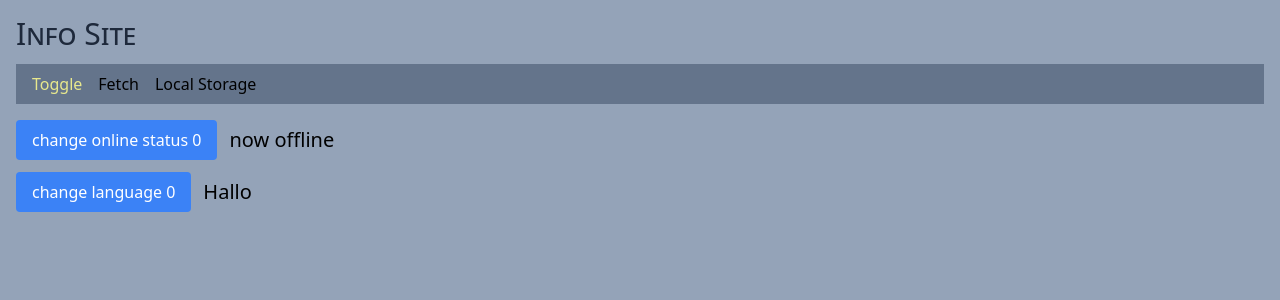
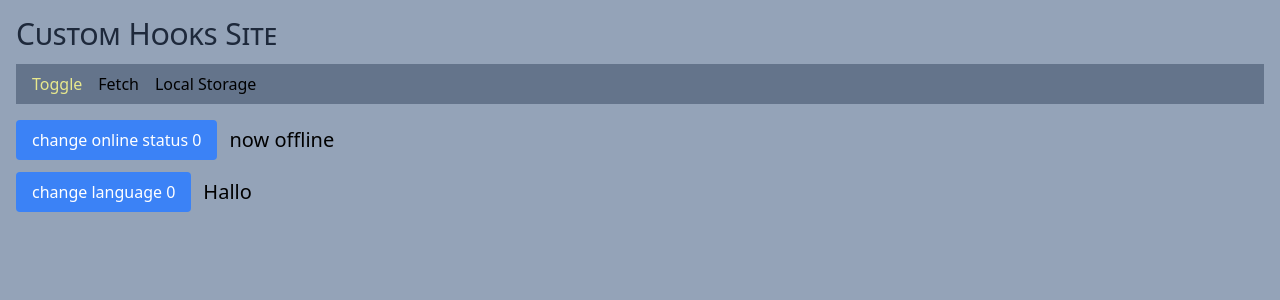
Before and after one commit to edwardtanguay/et893-custom-hooks-basics, a React (Vite) app: page /toggle in a window 1280 px wide. Shown: the top 300 px of the page. Built offline with nearby package versions, Linux system fonts and the light colour scheme.

Commit message:
titles in

```diff
--- a/index.html
+++ b/index.html
@@ -4,7 +4,7 @@
 		<meta charset="UTF-8" />
 		<link rel="icon" type="image/svg+xml" href="/vite.svg" />
 		<meta name="viewport" content="width=device-width, initial-scale=1.0" />
-		<title>Info Site</title>
+		<title>Custom Hooks Site</title>
 		<style>
 			body {
 				background-color: #94a3b8;
--- a/src/components/Header.tsx
+++ b/src/components/Header.tsx
@@ -3,7 +3,7 @@ import { Nav } from "./Nav";
 export const Header = () => {
 	return (
 		<>
-			<h1 className="text-3xl mb-3 text-slate-800">Info Site</h1>
+			<h1 className="text-3xl mb-3 text-slate-800">Custom Hooks Site</h1>
 			<Nav/>
 		</>
 	);
```
